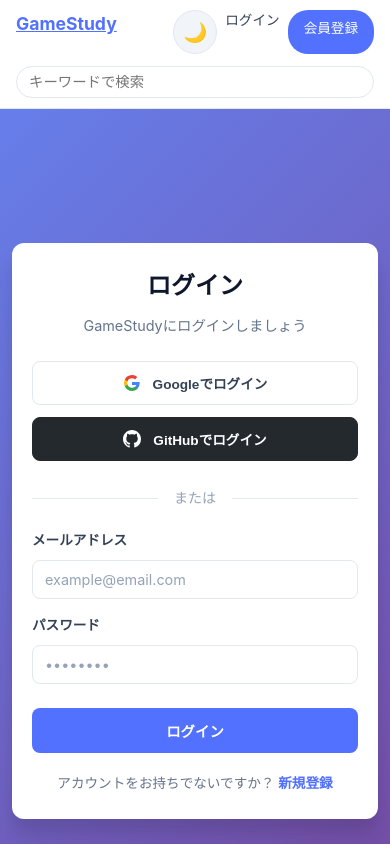
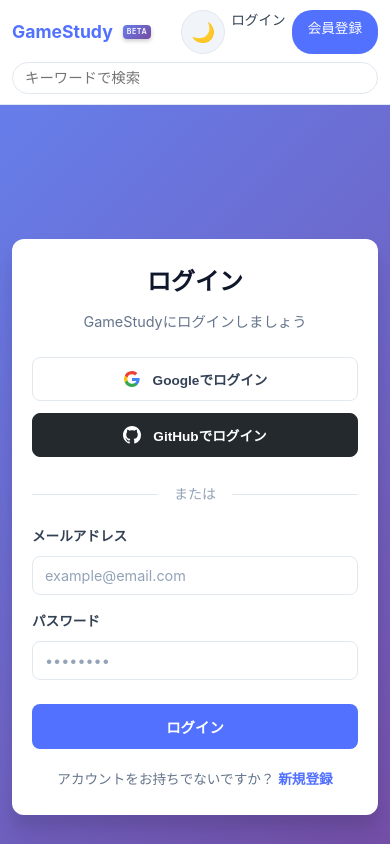
Before and after one commit to GameGum-tech/GameStudy, a Next.js app: page /login in a window 390 px wide. Shown: the top 844 px of the page. Built offline with nearby package versions, Linux system fonts and the light colour scheme; no server answers.

Commit message:
ヘッダーのレスポンシブ対応とベータ表記の追加

```diff
--- a/app/components/Header.js
+++ b/app/components/Header.js
@@ -55,7 +55,10 @@ export default function Header() {
   return (
     <header className="note-header">
       <div className="container">
-        <Link href="/" className="logo">GameStudy</Link>
+        <Link href="/" className="logo">
+          GameStudy
+          <span className="beta-badge">Beta</span>
+        </Link>
         <div className="search-container">
           <input
             type="text"
--- a/app/enhanced-globals.css
+++ b/app/enhanced-globals.css
@@ -1304,6 +1304,26 @@ body {
   font-size: 1.5rem;
   font-weight: bold;
   color: var(--primary-color);
+  text-decoration: none;
+  position: relative;
+  display: inline-flex;
+  align-items: center;
+  gap: 6px;
+}
+
+.beta-badge {
+  display: inline-block;
+  background: linear-gradient(135deg, #667eea, #764ba2);
+  color: white;
+  font-size: 0.6rem;
+  font-weight: 600;
+  padding: 2px 6px;
+  border-radius: 4px;
+  text-transform: uppercase;
+  letter-spacing: 0.5px;
+  vertical-align: middle;
+  margin-left: 4px;
+  box-shadow: 0 2px 4px rgba(0, 0, 0, 0.2);
 }
 
 .note-header .search-container {
@@ -1886,12 +1906,18 @@ body {
 
   .note-header .container {
     flex-wrap: wrap;
-    gap: 12px;
+    gap: 8px;
+    align-items: center;
   }
 
   .note-header .logo {
     font-size: 1.3rem;
     flex-shrink: 0;
+  }
+
+  .beta-badge {
+    font-size: 0.5rem;
+    padding: 1px 5px;
   }
 
   .note-header .search-container {
@@ -1909,7 +1935,7 @@ body {
   .note-header .main-nav {
     order: 2;
     margin-left: auto;
-    gap: 8px;
+    gap: 6px;
   }
 
   .note-header .main-nav a {
@@ -1925,7 +1951,7 @@ body {
 
 @media (max-width: 480px) {
   .container {
-    padding: 0 16px;
+    padding: 0 12px;
   }
 
   .articles-grid {
@@ -1953,6 +1979,11 @@ body {
     font-size: 1.1rem;
   }
 
+  .beta-badge {
+    font-size: 0.45rem;
+    padding: 1px 4px;
+  }
+
   .note-header .search-container input {
     font-size: 0.9rem;
     padding: 7px 12px;
@@ -1969,24 +2000,34 @@ body {
   }
 
   .main-nav {
-    gap: 6px;
+    gap: 4px;
   }
 
   .create-btn,
   .demo-login-btn {
-    padding: 5px 10px;
-    font-size: 0.8rem;
+    padding: 4px 8px;
+    font-size: 0.75rem;
+    white-space: nowrap;
   }
 
   .theme-toggle-btn {
-    width: 30px;
-    height: 30px;
-    font-size: 1rem;
+    width: 28px;
+    height: 28px;
+    font-size: 0.9rem;
+    padding: 0;
+  }
+
+  .user-avatar-btn {
+    width: 28px;
+    height: 28px;
+    display: flex;
+    align-items: center;
+    justify-content: center;
   }
 
   .user-avatar {
-    width: 30px;
-    height: 30px;
+    width: 28px;
+    height: 28px;
   }
 
   /* ドロップダウンメニュー調整（小型スマホ） */
@@ -2081,7 +2122,8 @@ body {
   /* ヘッダー調整 */
   .note-header .container {
     flex-wrap: wrap;
-    gap: 12px;
+    gap: 8px;
+    align-items: center;
   }
 
   .note-header .logo {
@@ -2102,13 +2144,22 @@ body {
 
   /* ナビゲーションアイテム調整 */
   .main-nav {
-    gap: 8px;
+    gap: 6px;
   }
 
   .main-nav .create-btn,
   .main-nav .demo-login-btn {
-    padding: 6px 12px;
-    font-size: 0.85rem;
+    padding: 6px 10px;
+    font-size: 0.8rem;
+    white-space: nowrap;
+  }
+
+  .user-avatar-btn {
+    width: 32px;
+    height: 32px;
+    display: flex;
+    align-items: center;
+    justify-content: center;
   }
 
   .user-avatar {
@@ -2119,7 +2170,8 @@ body {
   .theme-toggle-btn {
     width: 32px;
     height: 32px;
-    font-size: 1rem;
+    font-size: 0.95rem;
+    padding: 0;
   }
 
   /* ドロップダウンメニュー調整 */
@@ -2210,6 +2262,11 @@ body {
   border-radius: 50%;
   overflow: hidden;
   transition: transform 0.2s;
+  display: flex;
+  align-items: center;
+  justify-content: center;
+  width: 36px;
+  height: 36px;
 }
 
 .user-avatar-btn:hover {
@@ -2219,6 +2276,9 @@ body {
 .user-avatar {
   border-radius: 50%;
   display: block;
+  width: 36px;
+  height: 36px;
+  object-fit: cover;
 }
 
 .create-btn {
```
